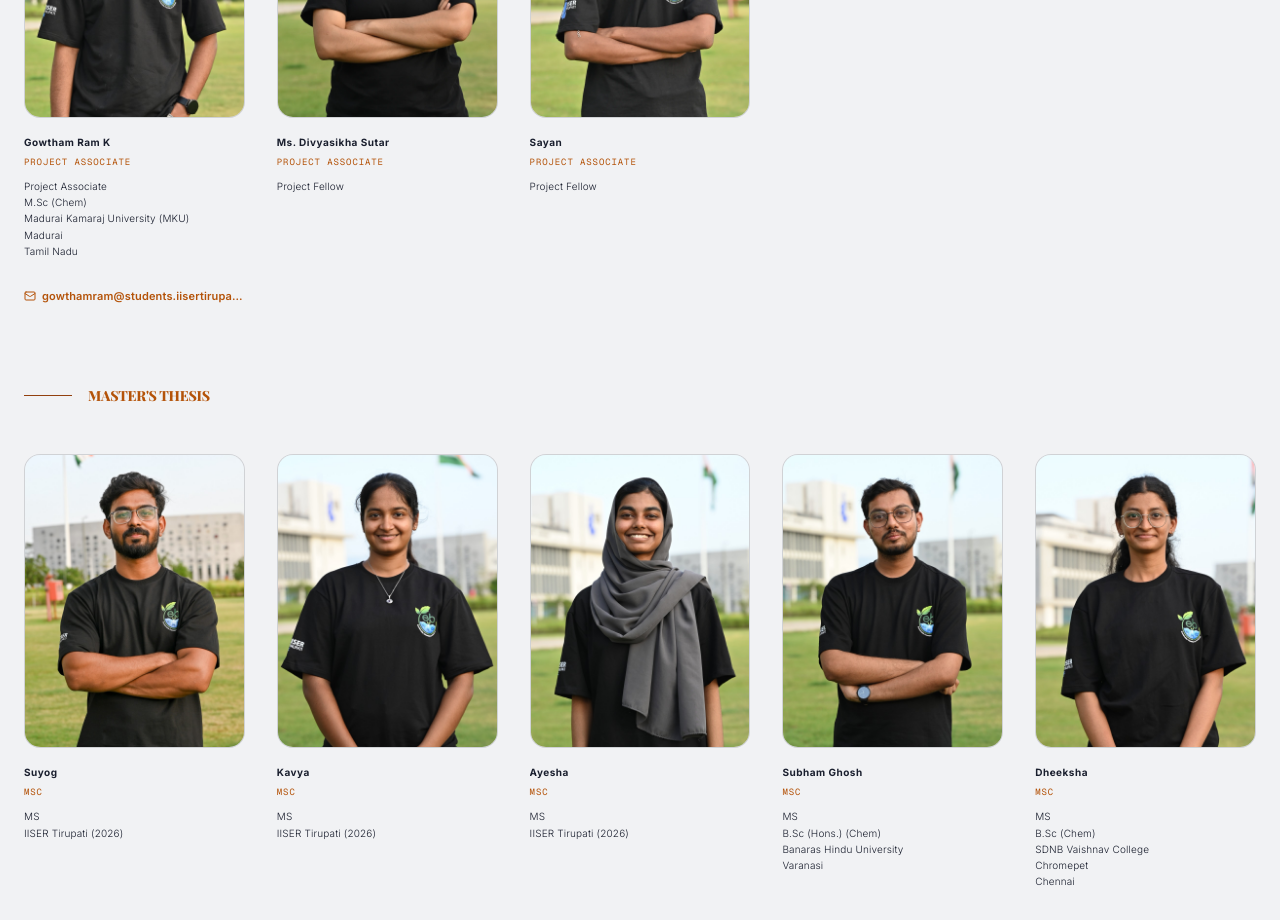
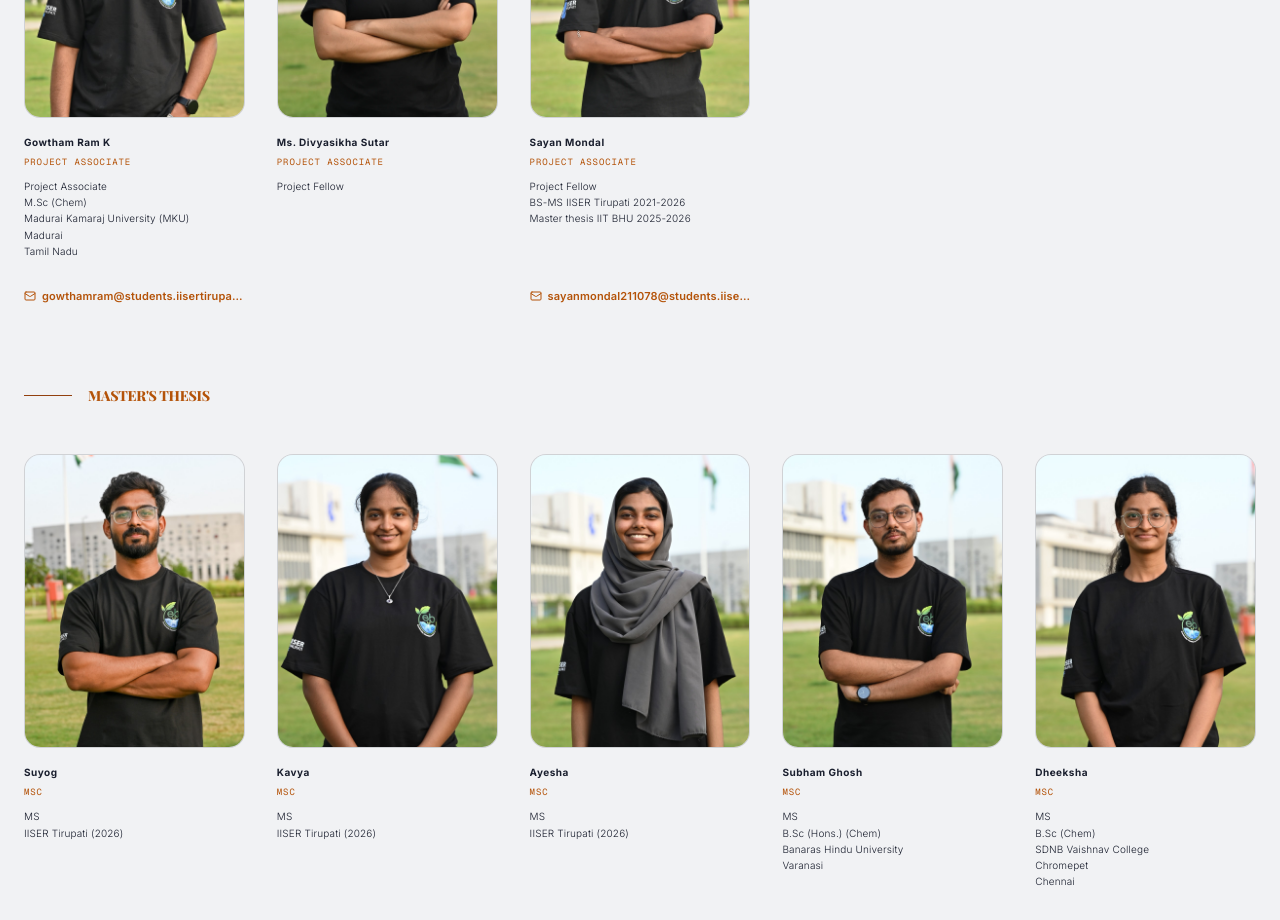
Before and after one commit to codewithsuyog/balaraman-group, a Next.js app: page / in a window 1280 px wide. Shown: the part 10100-11020 px from the top of the page. Built offline with nearby package versions, Linux system fonts and the light colour scheme.

Commit message:
data: update Sayan Mondal profile details

```diff
--- a/app/data.ts
+++ b/app/data.ts
@@ -1200,7 +1200,7 @@ export const team = {
   projectAssociates: [
     { name: "Gowtham Ram K", info: "Project Associate, M.Sc (Chem), Madurai Kamaraj University (MKU), Madurai, Tamil Nadu", email: "gowthamram@students.iisertirupati.ac.in", image: "/images/team/present/phd/Gowtham.jpeg" },
     { name: "Ms. Divyasikha Sutar", info: "Project Fellow", image: "/images/team/Alumini/Msc Alumini/Divyasikha.webp" },
-    { name: "Sayan", info: "Project Fellow", image: "/images/team/present/project/Sayan.webp" }
+    { name: "Sayan Mondal", info: "Project Fellow, BS-MS IISER Tirupati 2021-2026, Master thesis IIT BHU 2025-2026", email: "sayanmondal211078@students.iisertirupati.ac.in", image: "/images/team/present/project/Sayan.webp" }
   ],
   postdocs: [
     { name: "Dr. Sachin S. Gorad", info: "Ph.D. 2024 (IISER-Bhopal), M.Sc. (Org. Chem) Savitribai Phule Pune University Maharashtra", email: "sachinshrimant@labs.iisertirupati.ac.in", image: "/images/team/present/postdocs/sachin.png" },
```
